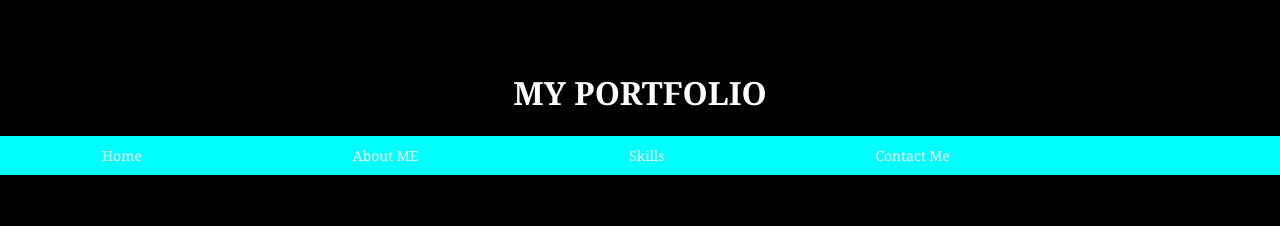
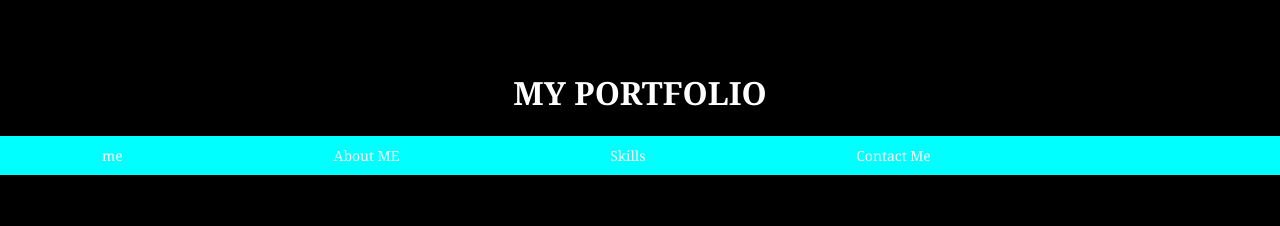
Before and after one commit to talaljilani953/firstwebsite, a plain HTML site: page index.html in a window 1280 px wide. Shown: the top 226 px of the page. Drawn offline with Linux system fonts and the light colour scheme.

Commit message:
new version

```diff
--- a/index.html
+++ b/index.html
@@ -12,7 +12,7 @@
       <h1>MY PORTFOLIO</h1>
       <nav>
         <ul>
-          <li>Home</li>
+          <li>me</li>
           <li>About ME</li>
           <li>Skills</li>
           <li>Contact Me</li>
```
